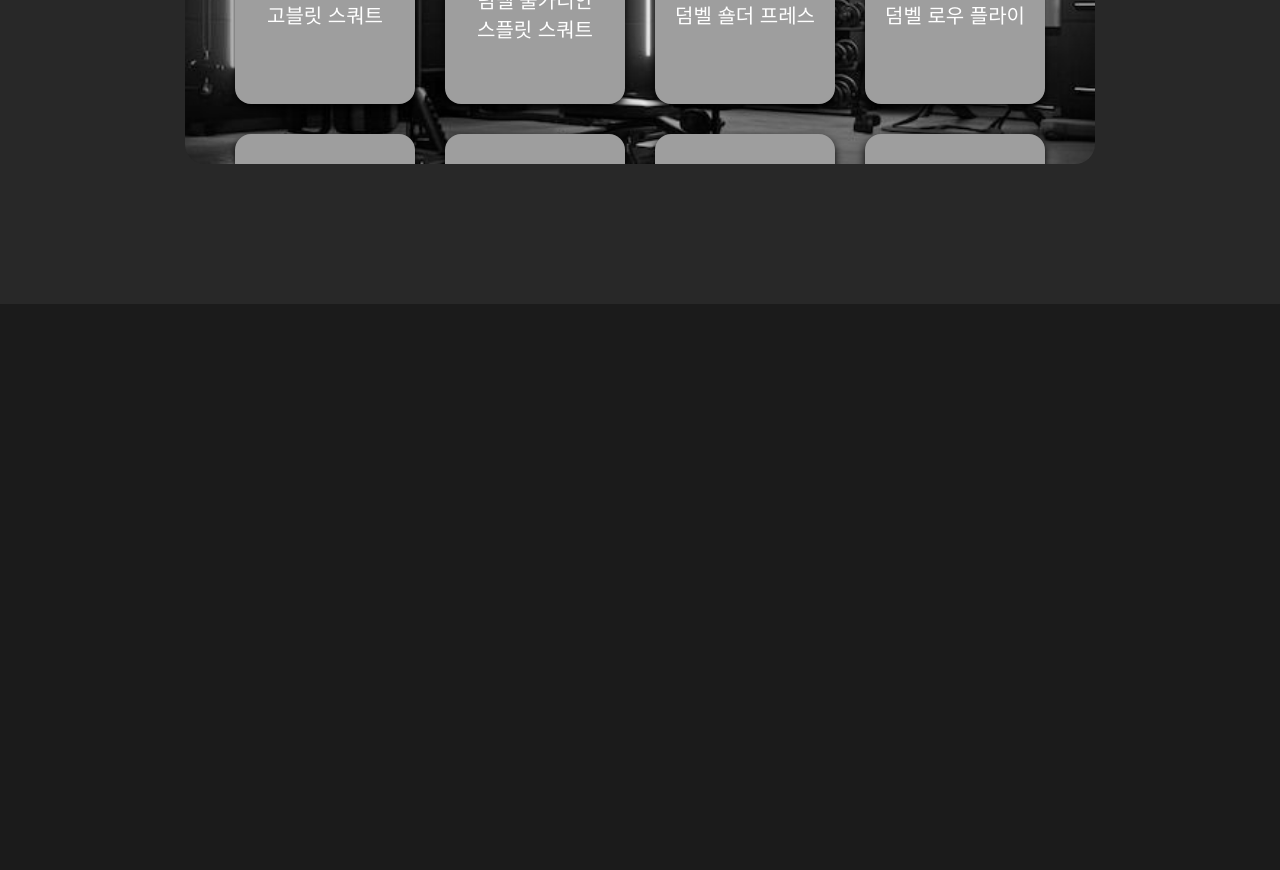
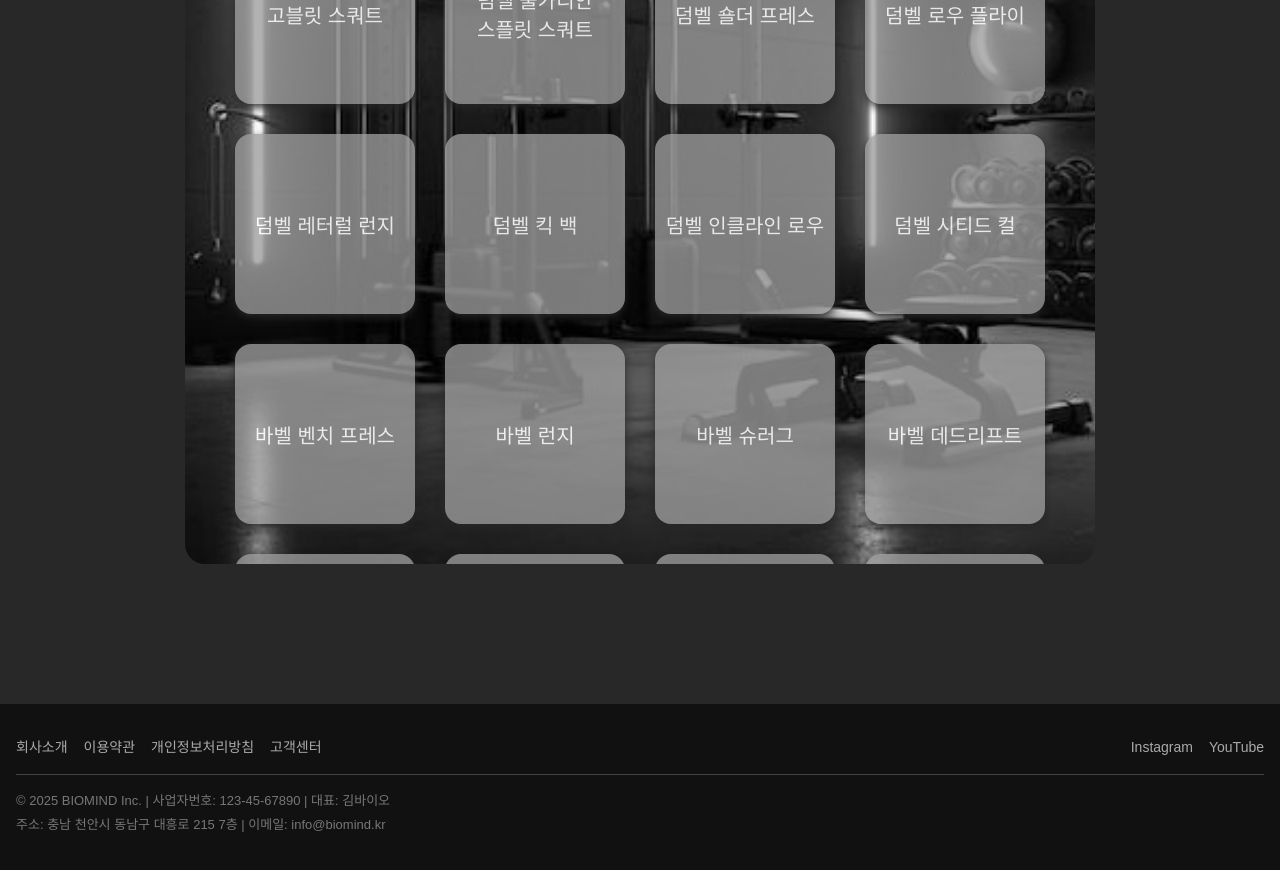
Before and after one commit to kang162002/fitshare, a React (Create React App) app: page /Workout_gym in a window 1280 px wide. Shown: the part 860-1730 px from the top of the page. Before the commit the page ends 1164 px from the top, so only its background shows below. Built offline with nearby package versions, Linux system fonts and the light colour scheme.

Commit message:
모든 페이지에 푸터 고정, 운동 페이지 길이 조정 및 운동 모달 바깥 클릭시 제거 기능 구현

```diff
--- a/src/mainScreen/Fitshare.js
+++ b/src/mainScreen/Fitshare.js
@@ -96,6 +96,28 @@ function Fitshare() {
           }
         ></Route>
       </Routes>
+
+      <footer className="footer">
+        <div className="footer-top">
+          <div className="footer-links">
+            <a href="/about">회사소개</a>
+            <a href="/terms">이용약관</a>
+            <a href="/privacy">개인정보처리방침</a>
+            <a href="/support">고객센터</a>
+          </div>
+          <div className="footer-social">
+            <a href="https://instagram.com/biomind">Instagram</a>
+            <a href="https://youtube.com/biomind">YouTube</a>
+          </div>
+        </div>
+
+        <div className="footer-bottom">
+          <p>© 2025 BIOMIND Inc. | 사업자번호: 123-45-67890 | 대표: 김바이오</p>
+          <p>
+            주소: 충남 천안시 동남구 대흥로 215 7층 | 이메일: info@biomind.kr
+          </p>
+        </div>
+      </footer>
     </div>
   );
 }
--- a/src/mainScreen/MainScreen.js
+++ b/src/mainScreen/MainScreen.js
@@ -151,28 +151,7 @@ function MainScreen() {
         </div>
       </div>
 
-      {/* 푸터 */}
-      <footer className="footer">
-        <div className="footer-top">
-          <div className="footer-links">
-            <a href="/about">회사소개</a>
-            <a href="/terms">이용약관</a>
-            <a href="/privacy">개인정보처리방침</a>
-            <a href="/support">고객센터</a>
-          </div>
-          <div className="footer-social">
-            <a href="https://instagram.com/biomind">Instagram</a>
-            <a href="https://youtube.com/biomind">YouTube</a>
-          </div>
-        </div>
 
-        <div className="footer-bottom">
-          <p>© 2025 BIOMIND Inc. | 사업자번호: 123-45-67890 | 대표: 김바이오</p>
-          <p>
-            주소: 충남 천안시 동남구 대흥로 215 7층 | 이메일: info@biomind.kr
-          </p>
-        </div>
-      </footer>
     </div>
   );
 }
--- a/src/workout/Workout_aero.css
+++ b/src/workout/Workout_aero.css
@@ -74,7 +74,7 @@
     grid-template-columns: repeat(4, 1fr);
     gap: 30px;
     margin: 100px;
-    height: 400px;
+    height: 800px;
     width: fit-content;
     background-color: #a3a3a3;
     padding: 50px;
@@ -104,11 +104,11 @@
 .workout-card {
     width: 180px;
     height: 180px;
-    background: rgb(158, 158, 158);
+    background: rgba(158, 158, 158, 0.863);
     background-image: none;
     background-size: cover;
     border-radius: 16px;
-    box-shadow: 0 4px 8px rgba(0, 0, 0, 1);
+    box-shadow: 0 4px 8px rgb(138, 12, 8);
     color: white;
     display: flex;
     justify-content: center;
@@ -118,6 +118,7 @@
     cursor: pointer;
     white-space: pre-line;
     text-align: center;
+    opacity: 0.9;
 
 }
 
--- a/src/workout/Workout_gym.css
+++ b/src/workout/Workout_gym.css
@@ -74,7 +74,7 @@
     grid-template-columns: repeat(4, 1fr);
     gap: 30px;
     margin: 100px;
-    height: 400px;
+    height: 800px;
     width: fit-content;
     background-color: #a3a3a3;
     padding: 50px;
@@ -104,11 +104,11 @@
 .workout-card {
     width: 180px;
     height: 180px;
-    background: rgb(158, 158, 158);
+    background: rgba(158, 158, 158, 0.863);
     background-image: none;
     background-size: cover;
     border-radius: 16px;
-    box-shadow: 0 4px 8px rgba(0, 0, 0, 1);
+    box-shadow: 0 4px 8px rgb(138, 12, 8);
     color: white;
     display: flex;
     justify-content: center;
--- a/src/workout/Workout_stretch.css
+++ b/src/workout/Workout_stretch.css
@@ -74,7 +74,7 @@
     grid-template-columns: repeat(4, 1fr);
     gap: 30px;
     margin: 100px;
-    height: 400px;
+    height: 800px;
     width: fit-content;
     background-color: #a3a3a3;
     padding: 50px;
@@ -104,11 +104,11 @@
 .workout-card {
     width: 180px;
     height: 180px;
-    background: rgb(158, 158, 158);
+    background: rgba(158, 158, 158, 0.863);
     background-image: none;
     background-size: cover;
     border-radius: 16px;
-    box-shadow: 0 4px 8px rgba(0, 0, 0, 1);
+    box-shadow: 0 4px 8px rgb(138, 12, 8);
     color: white;
     display: flex;
     justify-content: center;
--- a/src/workout/components/WorkoutModal.js
+++ b/src/workout/components/WorkoutModal.js
@@ -1,4 +1,4 @@
-import React, { useState } from 'react';
+import { useState } from 'react';
 import './WorkoutModal.css';
 
 function WorkoutModal({ closeModal, workoutData }) {
@@ -11,8 +11,8 @@ function WorkoutModal({ closeModal, workoutData }) {
 
 
     return (
-        <div className="workout-modal-fullscreen">
-            <div className="workout-modal-box">
+        <div className="workout-modal-fullscreen"  onClick={closeModal}>
+            <div className="workout-modal-box" onClick={(e)=>{ e.stopPropagation(); }}>
                 <div className="workout-modal-header">
                     <h1 className="workout-exercise-title">{workoutData.title}</h1>
                     <button className="workout-modal-close-button" onClick={closeModal}>✕</button>
```
